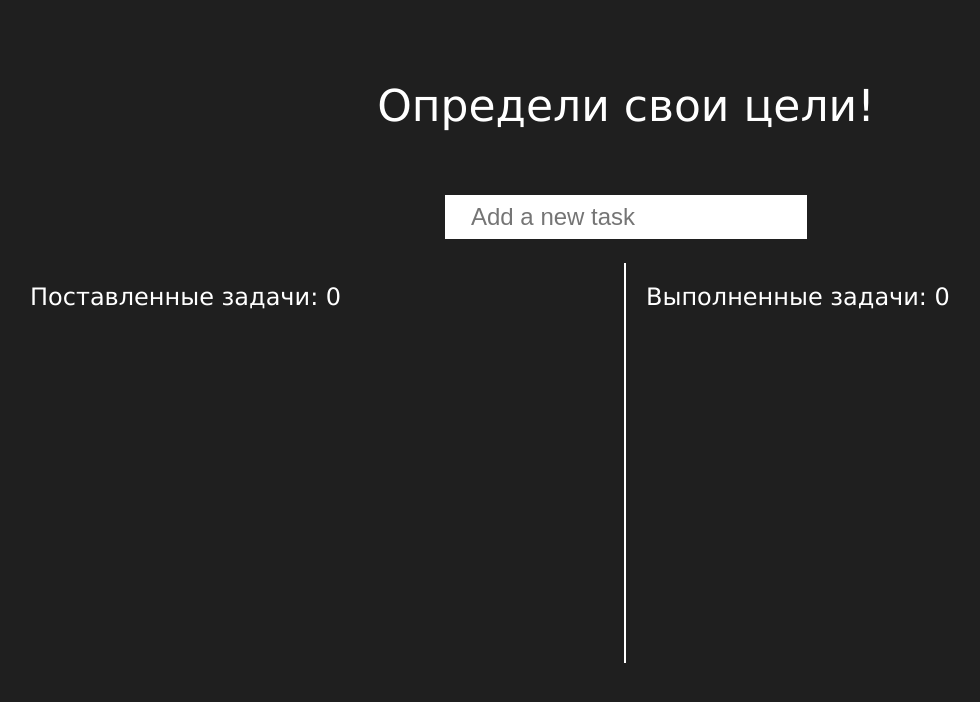
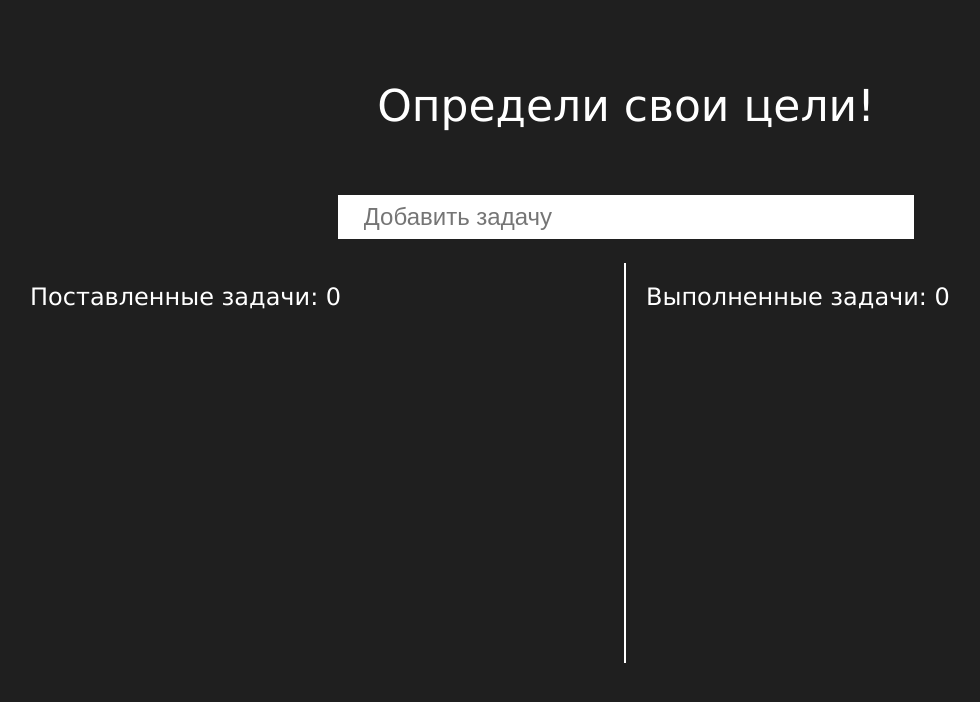
Before and after one commit to AlexeyNelyubov/Task-manager, a Vue app: page /tasks in a window 1280 px wide. Shown: the top 702 px of the page, without its empty margins (14-994 px from the left). Built offline with nearby package versions, Linux system fonts and the light colour scheme.

Commit message:
add logic for change exist task

```diff
--- a/src/components/DoneTasksList.vue
+++ b/src/components/DoneTasksList.vue
@@ -1,5 +1,6 @@
 <script setup lang="ts">
 import { ref, computed, watch } from "vue";
+
 import { deleteTask } from "@/composable/deleteTask.ts";
 import { checkLocalStorage } from "@/composable/checkLocalStorage.ts";
 
--- /dev/null
+++ b/src/components/InputForGetTask.vue
@@ -0,0 +1,32 @@
+<script setup lang="ts">
+import { ref } from "vue";
+
+const props = defineProps<{
+  currentTask?: string;
+}>();
+
+const task = ref("");
+if (props.currentTask) {
+  task.value = props.currentTask;
+}
+</script>
+
+<template>
+  <input
+    placeholder="Добавить задачу"
+    class="input-for-change"
+    v-model="task"
+    @change="$emit('add-task', task), (task = '')"
+    autofocus
+  />
+</template>
+
+<style>
+.input-for-change {
+  width: 45%;
+  padding: 1vh 2vw;
+  font-size: var(--text-size);
+  border: none;
+  outline: none;
+}
+</style>
--- a/src/components/TasksList.vue
+++ b/src/components/TasksList.vue
@@ -1,5 +1,6 @@
 <script setup lang="ts">
 import { ref, computed, watch } from "vue";
+import InputForGetTask from "@/components/InputForGetTask.vue";
 import { deleteTask } from "@/composable/deleteTask.ts";
 import { checkLocalStorage } from "@/composable/checkLocalStorage.ts";
 
@@ -12,6 +13,9 @@ const emit = defineEmits<{
 }>();
 
 const tasks = ref<string[]>([]);
+const indexTaskForChange = ref<number>();
+const isChangeTask = ref(false);
+const taskForChange = ref("");
 
 checkLocalStorage("tasksList", tasks.value);
 
@@ -31,6 +35,18 @@ const replaceTaskToDoneTasks = (task: string): void => {
 const numberOfTasks = computed(() => {
   return tasks.value ? tasks.value.length : 0;
 });
+
+const getCurrentTask = (currentTask: string): void => {
+  console.log(currentTask);
+  taskForChange.value = currentTask;
+  indexTaskForChange.value = tasks.value.indexOf(currentTask);
+  isChangeTask.value = true;
+};
+
+const changeTask = (newTask: string): void => {
+  tasks.value[indexTaskForChange.value] = newTask;
+  localStorage.setItem("tasksList", tasks.value);
+};
 </script>
 
 <template>
@@ -40,7 +56,15 @@ const numberOfTasks = computed(() => {
     </p>
     <ul v-for="task in tasks" :key="task.id">
       <div class="tasks-list__single-task">
-        <li class="tasks-list__single-task-item">{{ task }}</li>
+        <li class="tasks-list__single-task-item" @click="getCurrentTask(task)">
+          {{ task }}
+        </li>
+        <InputForGetTask
+          v-if="isChangeTask && taskForChange === task"
+          :currentTask="taskForChange"
+          @add-task="changeTask"
+          class="changed-task"
+        ></InputForGetTask>
         <button
           class="tasks-list__single-task-delite"
           @click="replaceTaskToDoneTasks(task)"
@@ -58,7 +82,10 @@ const numberOfTasks = computed(() => {
   </div>
 </template>
 
-<style></style>
+<style>
+.changed-task {
+  position: absolute;
+}
+</style>
 
 //style for component located in parent component AllTasks.vue
-@/composable/deleteTask
--- a/src/pages/Tasks.vue
+++ b/src/pages/Tasks.vue
@@ -2,13 +2,12 @@
 import { ref } from "vue";
 
 import AllTasks from "@/components/AllTasks.vue";
+import InputForGetTask from "@/components/InputForGetTask.vue";
 
-const task = ref("");
 const newTask = ref("");
 
-const addNewTask = () => {
-  newTask.value = task.value;
-  task.value = "";
+const addNewTask = (task) => {
+  newTask.value = task;
 };
 </script>
 
@@ -16,12 +15,7 @@ const addNewTask = () => {
   <Transition appear name="tasks">
     <main class="tasks-main">
       <h1 class="tasks-main__title">Определи свои цели!</h1>
-      <input
-        placeholder="Add a new task"
-        v-model="task"
-        class="tasks-main__task-field"
-        @change="addNewTask"
-      />
+      <InputForGetTask @get-task="addNewTask"></InputForGetTask>
       <div class="tasks-main__all-tasks">
         <AllTasks :newTask="newTask"></AllTasks>
       </div>
@@ -39,7 +33,7 @@ const addNewTask = () => {
 }
 
 .tasks-main__title {
-  margin-top: 10vh;
+  margin: 10vh 0 8vh 0;
   font: var(--title-size) var(--text-style);
 }
 
@@ -51,14 +45,6 @@ const addNewTask = () => {
   opacity: 0;
 }
 
-.tasks-main__task-field {
-  margin-top: 8vh;
-  padding: 1vh 2vw;
-  font-size: var(--text-size);
-  border: none;
-  outline: none;
-}
-
 .tasks-main__all-tasks {
   width: 100%;
   min-height: 50vh;
```
